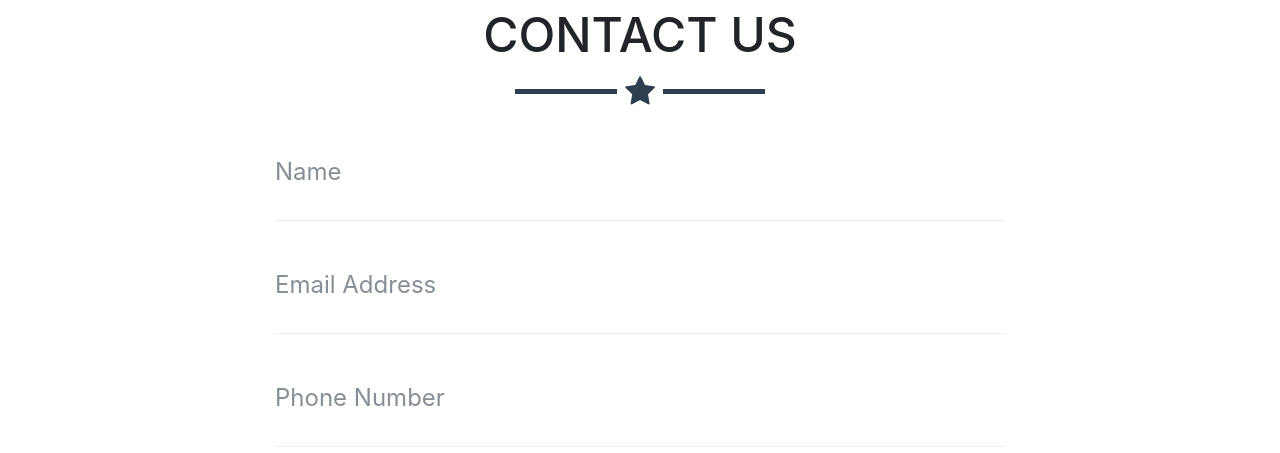
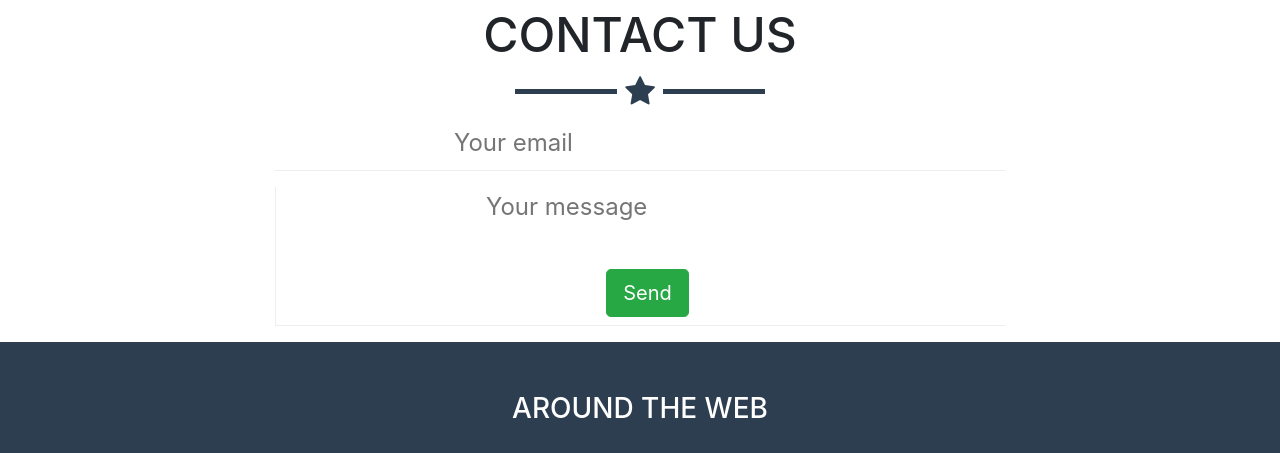
Before and after one commit to Hi-TechForChange/HTFCteam, a website with bundled scripts: page index.html in a window 1280 px wide. Shown: the part 1490-1943 px from the top of the page. Built offline with nearby package versions, Linux system fonts and the light colour scheme.

Commit message:
Form Updated
Changed from PHP server to static site through formspree.io

```diff
--- a/index.html
+++ b/index.html
@@ -173,9 +173,20 @@
         <h2 class="text-center">Contact Us</h2>
         <hr class="star-primary">
         <div class="row">
-          <div class="col-lg-8 mx-auto">
+          <div class="col-lg-8 mx-auto text-center">
+            <form method="POST" action="http://formspree.io/htfcteam@gmail.com">
+              <div class="form-group floating-label-form-group">
+  <input name="email" placeholder="Your email" type="email"></div>
+  <div class="form-group floating-label-form-group">
+  <textarea name="message" placeholder="Your message"></textarea><br>
+  <button type="submit" class="btn btn-success btn-lg" id="sendMessageButton">Send</button>
+</form>
+</div>
+</div>
+</div>
+</div>
             <!-- To configure the contact form email address, go to mail/contact_me.php and update the email address in the PHP file on line 19. -->
-            <!-- The form should work on most web servers, but if the form is not working you may need to configure your web server differently. -->
+            <!-- The form should work on most web servers, but if the form is not working you may need to configure your web server differently.
             <form name="sentMessage" id="contactForm" novalidate>
               <div class="control-group">
                 <div class="form-group floating-label-form-group controls">
@@ -215,7 +226,7 @@
         </div>
       </div>
     </section>
-
+-->
     <!-- Footer -->
     <footer class="text-center">
       <div class="footer-above">
```
Also changed, not shown: 1 other file.
